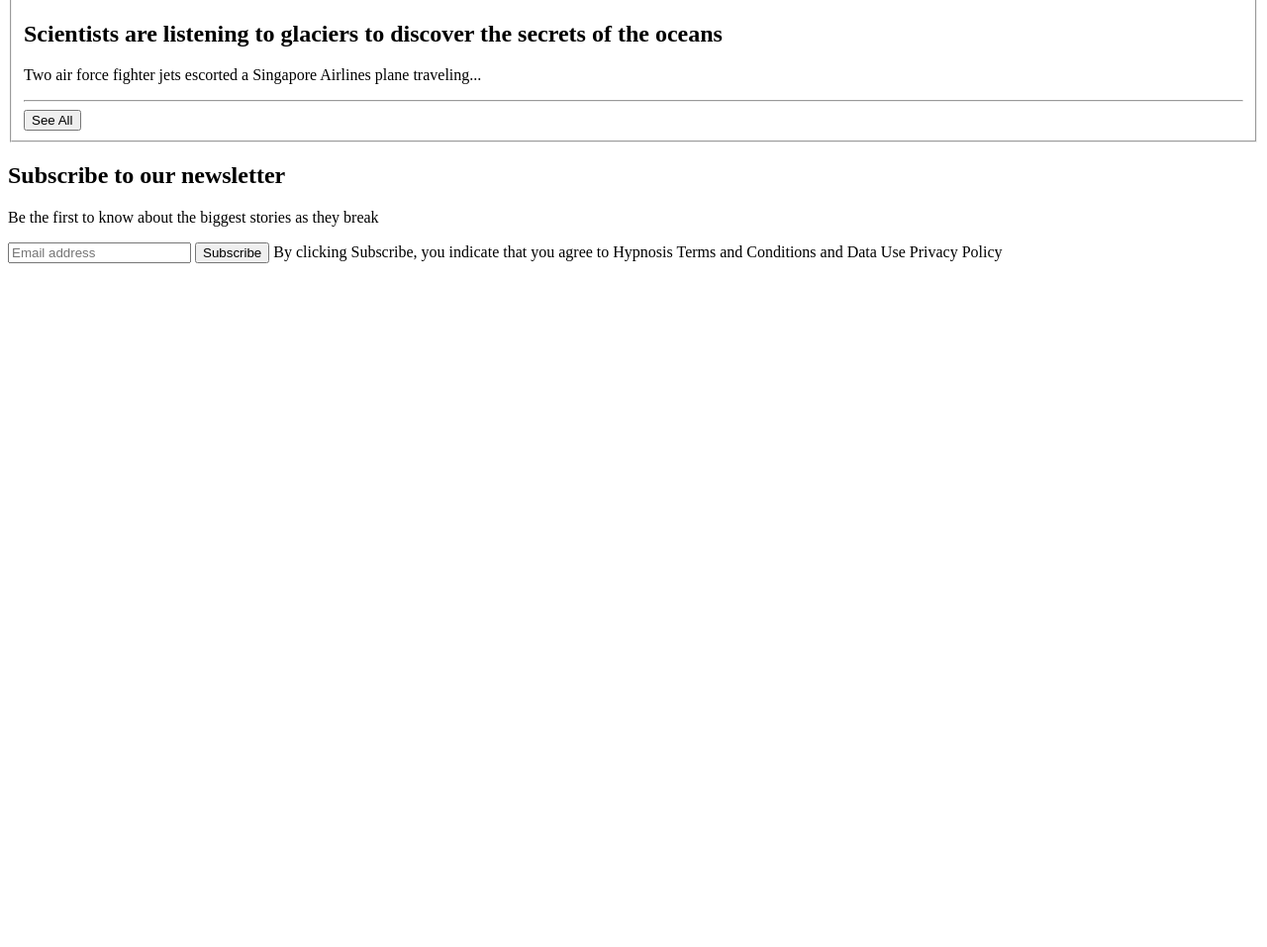
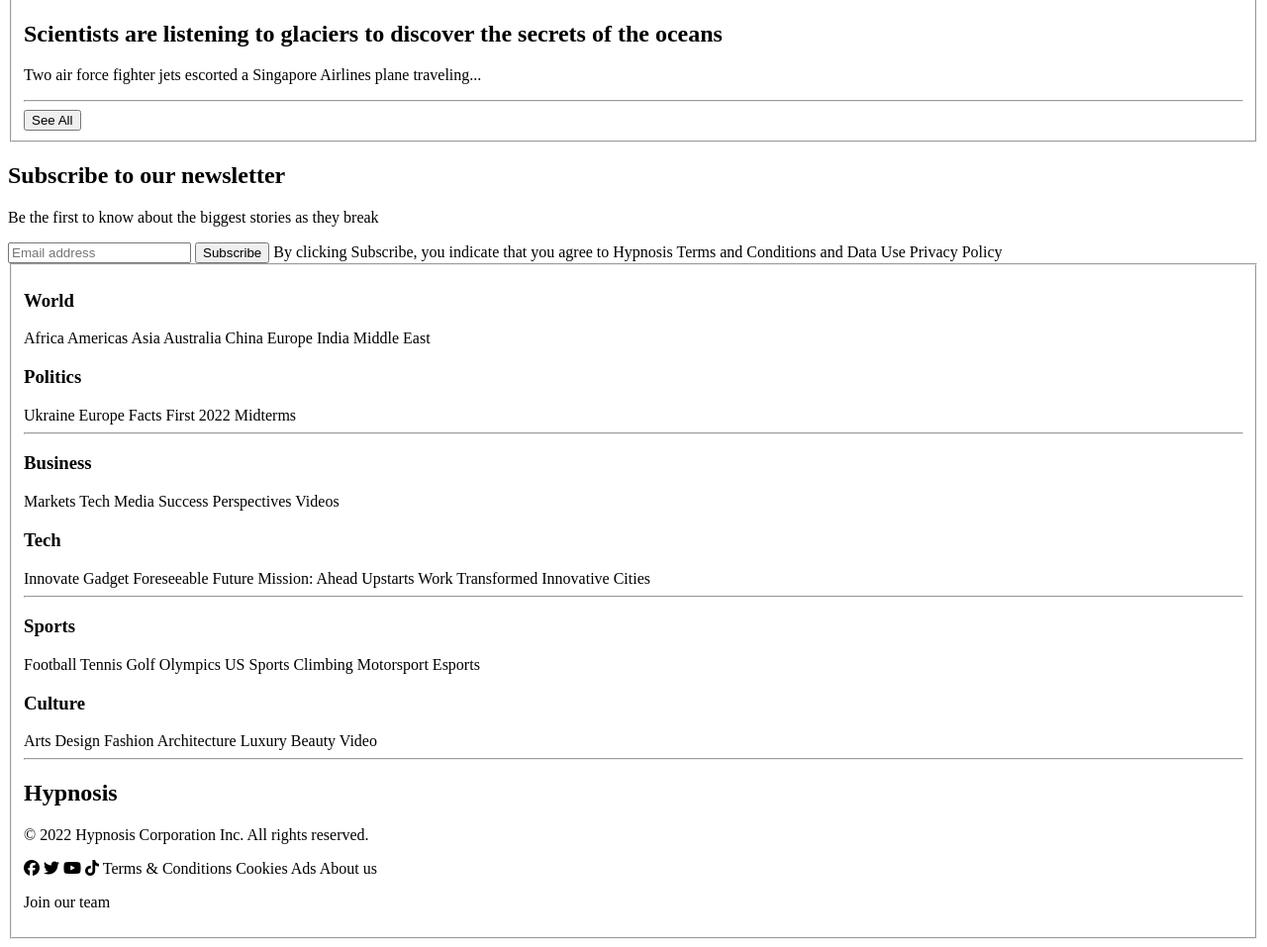
Before and after one commit to Albinpirela/Hypnosis, a website: page index.html in a window 1280 px wide. Shown: the part 4020-4977 px from the top of the page at 99% size. Before the commit the page ends 4294 px from the top, so only its background shows below. Drawn offline with Linux system fonts and the light colour scheme.

Commit message:
add footer fielset and class to footer

```diff
--- a/index.html
+++ b/index.html
@@ -104,6 +104,95 @@
 
     </aside>
 
+
+    <fieldset class="footer-page">
+        <footer>
+
+            <div>
+                <h3>World</h3>
+                <span>Africa</span>
+                <span>Americas</span>
+                <span>Asia</span>
+                <span>Australia</span>
+                <span>China</span>
+                <span>Europe</span>
+                <span>India</span>
+                <span>Middle East</span>
+            </div>
+
+            <div>
+                <h3>Politics</h3>
+                <span>Ukraine</span>
+                <span>Europe</span>
+                <span>Facts First</span>
+                <span>2022 Midterms</span>
+            </div>
+
+            <hr>
+
+            <div>
+                <h3>Business</h3>
+                <span>Markets</span>
+                <span>Tech</span>
+                <span>Media</span>
+                <span>Success</span>
+                <span>Perspectives</span>
+                <span>Videos</span>
+            </div>
+
+            <div>
+                <h3>Tech</h3>
+                <span>Innovate</span>
+                <span> Gadget</span>
+                <span>Foreseeable Future</span>
+                <span>Mission: Ahead</span>
+                <span>Upstarts</span>
+                <span>Work Transformed</span>
+                <span>Innovative Cities</span>
+            </div>
+
+            <hr>
+
+            <div>
+                <h3>Sports</h3>
+                <span>Football</span>
+                <span>Tennis</span>
+                <span>Golf</span>
+                <span>Olympics</span>
+                <span>US Sports</span>
+                <span>Climbing</span>
+                <span>Motorsport</span>
+                <span>Esports</span>
+            </div>
+
+            <div>
+                <h3>Culture</h3>
+                <span>Arts</span>
+                <span>Design</span>
+                <span>Fashion</span>
+                <span>Architecture</span>
+                <span>Luxury</span>
+                <span>Beauty</span>
+                <span>Video</span>
+            </div>
+
+            <hr>
+
+            <h2>Hypnosis</h2>
+            <p>© 2022 Hypnosis Corporation Inc. All rights reserved.</p>
+            <i class="fa-brands fa-facebook"></i>
+            <i class="fa-brands fa-twitter"></i>
+            <i class="fa-brands fa-youtube"></i>
+            <i class="fa-brands fa-tiktok"></i>
+            <span>Terms & Conditions</span>
+            <span>Cookies</span>
+            <span>Ads</span>
+            <span>About us</span>
+            <p>Join our team</p>
+        </footer>
+    </fieldset>
+
+
 </body>
 
 </html>
```
